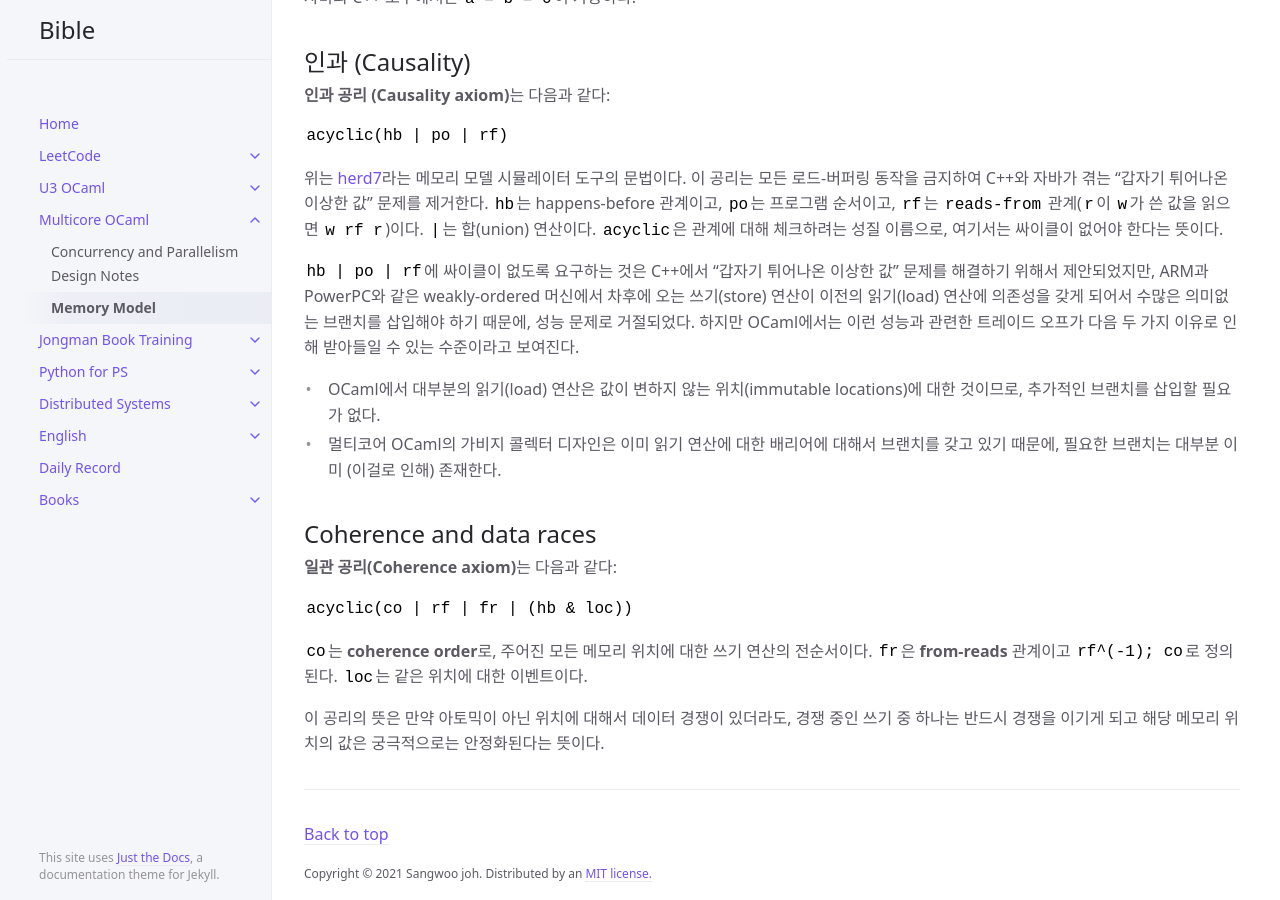
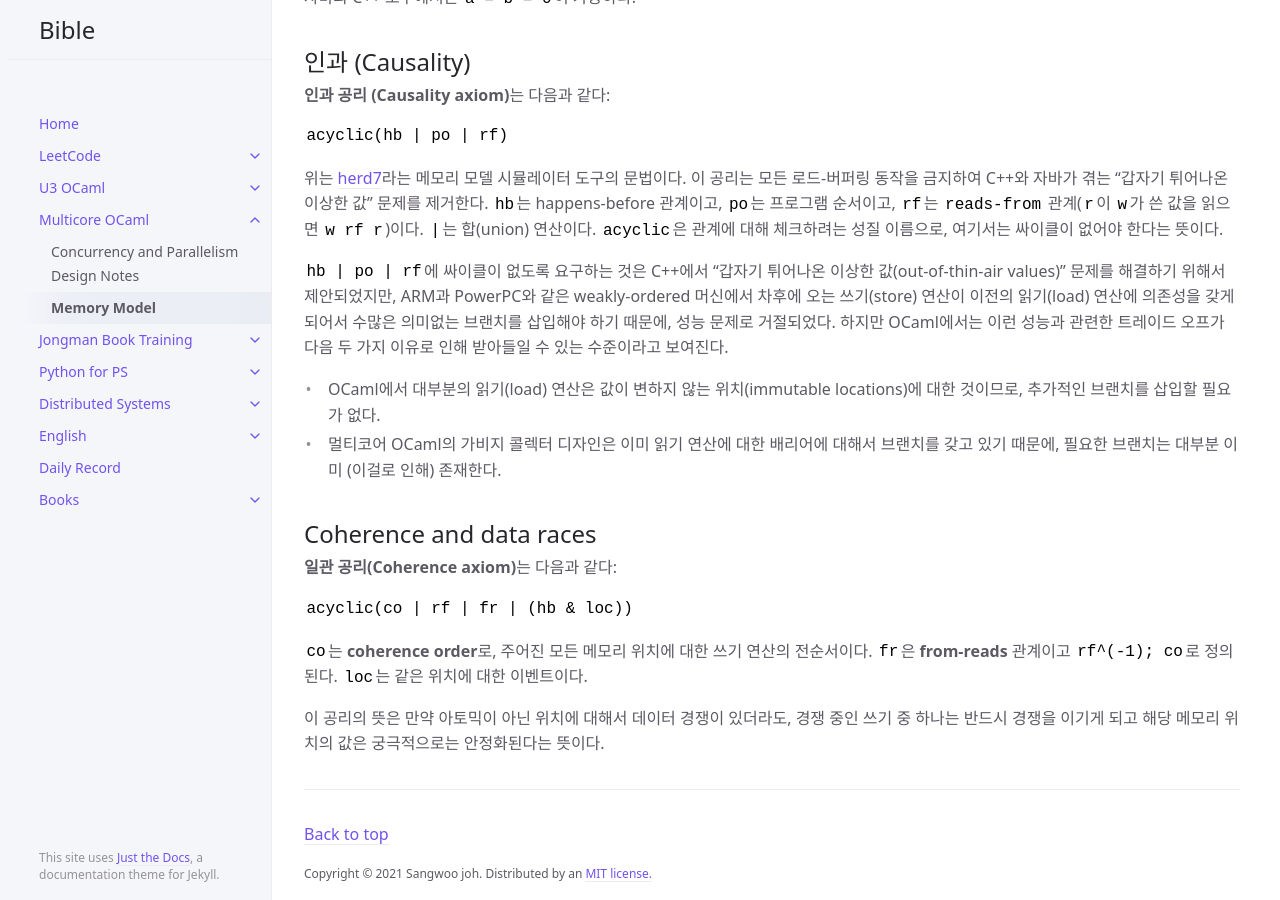
Before and after one commit to sangwoo-joh/bible-archive, a Jekyll site: the page built from multicore-ocaml/memory-model.md, in a window 1280 px wide and 900 px high, scrolled down 3949 px. Built offline with Jekyll 4.4.1, drawn with Linux system fonts in a browser that asks for light colours; comment, search, counter and statistics services are not loaded.

Commit message:
out-of-thin-air

```diff
--- a/multicore-ocaml/memory-model.md
+++ b/multicore-ocaml/memory-model.md
@@ -250,12 +250,12 @@ acyclic(hb | po | rf)
  성질 이름으로, 여기서는 싸이클이 없어야 한다는 뜻이다.
 
  `hb | po | rf`에 싸이클이 없도록 요구하는 것은 C++에서 "갑자기
- 튀어나온 이상한 값" 문제를 해결하기 위해서 제안되었지만, ARM과
- PowerPC와 같은 weakly-ordered 머신에서 차후에 오는 쓰기(store) 연산이
- 이전의 읽기(load) 연산에 의존성을 갖게 되어서 수많은 의미없는
- 브랜치를 삽입해야 하기 때문에, 성능 문제로 거절되었다. 하지만
- OCaml에서는 이런 성능과 관련한 트레이드 오프가 다음 두 가지 이유로
- 인해 받아들일 수 있는 수준이라고 보여진다.
+ 튀어나온 이상한 값(out-of-thin-air values)" 문제를 해결하기 위해서
+ 제안되었지만, ARM과 PowerPC와 같은 weakly-ordered 머신에서 차후에
+ 오는 쓰기(store) 연산이 이전의 읽기(load) 연산에 의존성을 갖게 되어서
+ 수많은 의미없는 브랜치를 삽입해야 하기 때문에, 성능 문제로
+ 거절되었다. 하지만 OCaml에서는 이런 성능과 관련한 트레이드 오프가
+ 다음 두 가지 이유로 인해 받아들일 수 있는 수준이라고 보여진다.
 
  - OCaml에서 대부분의 읽기(load) 연산은 값이 변하지 않는
    위치(immutable locations)에 대한 것이므로, 추가적인 브랜치를 삽입할
```
